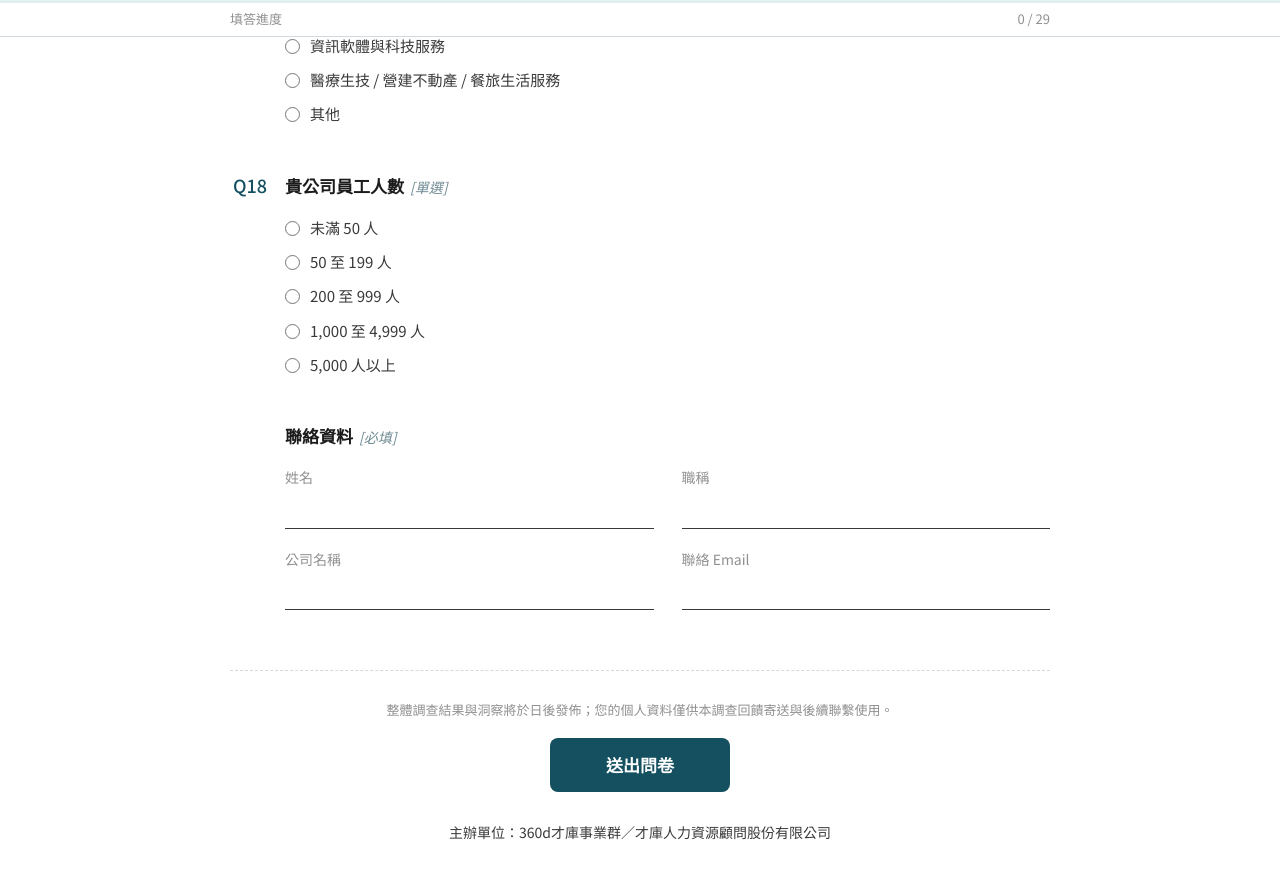
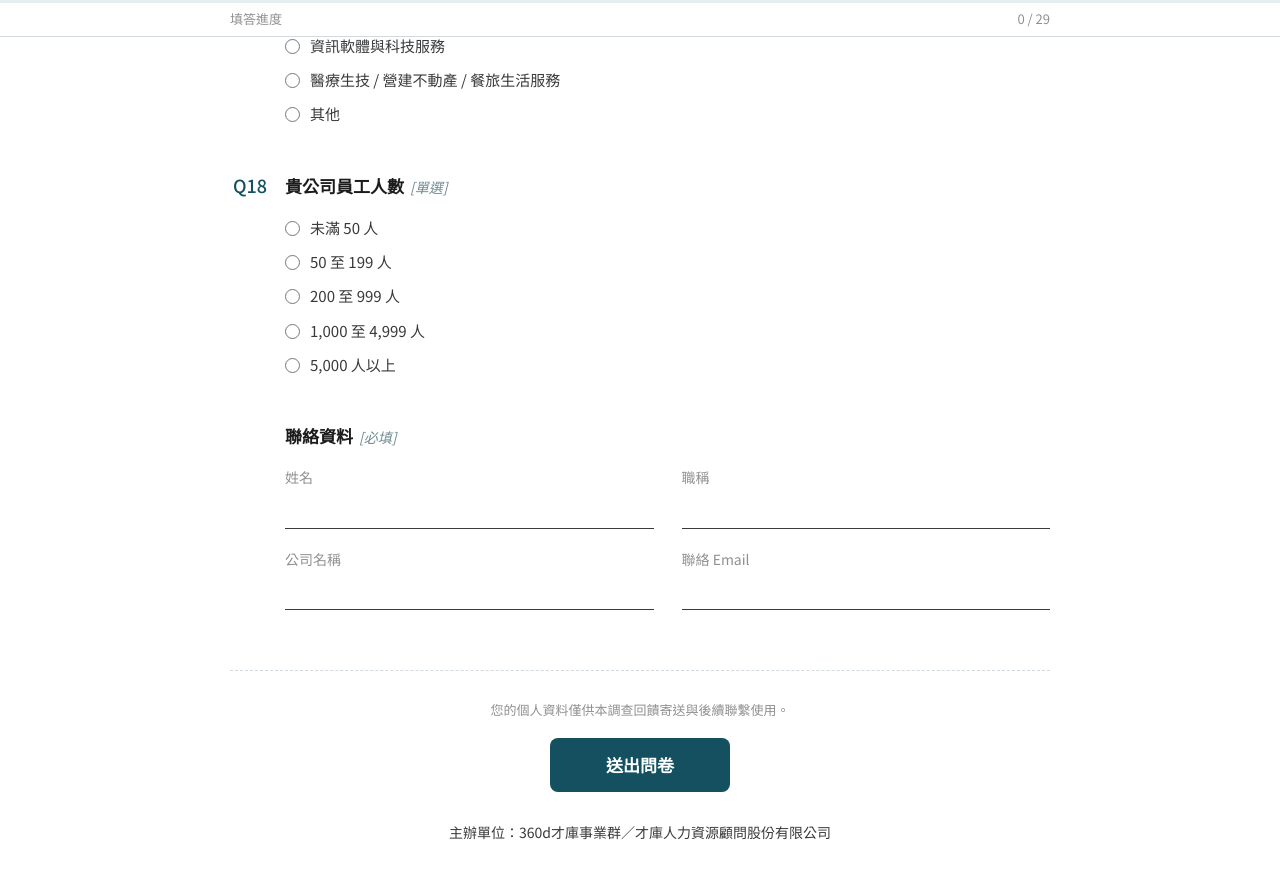
Before and after one commit to AdaSpeaking/AdaSpeaking.github.io, a Jekyll site: the page CEO-AI-Insights-Survey/index.html, which Jekyll copies as it is, in a window 1280 px wide and 900 px high, scrolled down 7132 px. Shown: the top 879 px of the window. Built offline with Jekyll 4.4.1, drawn with Linux system fonts in a browser that asks for light colours.

Commit message:
CEO 調查：送出前說明只留個資使用聲明
Co-Authored-By: Claude Opus 5.5 <noreply@anthropic.com>
Claude-Session: https://claude.ai/code/session_01XuCVs6qVeh6AEWdpV1NNhd

```diff
--- a/CEO-AI-Insights-Survey/index.html
+++ b/CEO-AI-Insights-Survey/index.html
@@ -147,7 +147,7 @@ footer{text-align:center;color:var(--text);font-size:14px;padding:12px 0 56px}
   <form id="form" novalidate></form>
 
   <div class="submit-bar">
-    <p class="privacy">整體調查結果與洞察將於日後發佈；您的個人資料僅供本調查回饋寄送與後續聯繫使用。</p>
+    <p class="privacy">您的個人資料僅供本調查回饋寄送與後續聯繫使用。</p>
     <button type="button" class="go" id="submitBtn">送出問卷</button>
   </div>
 </main>
```
